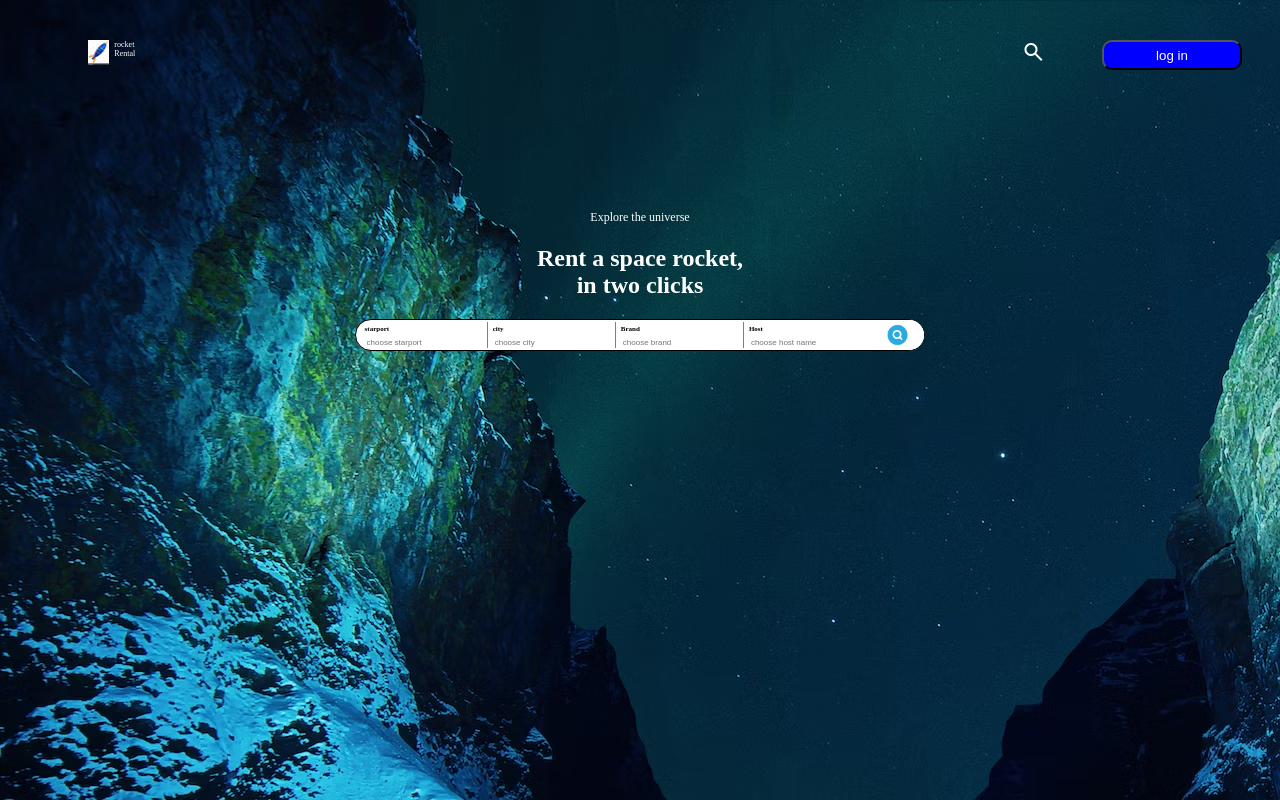
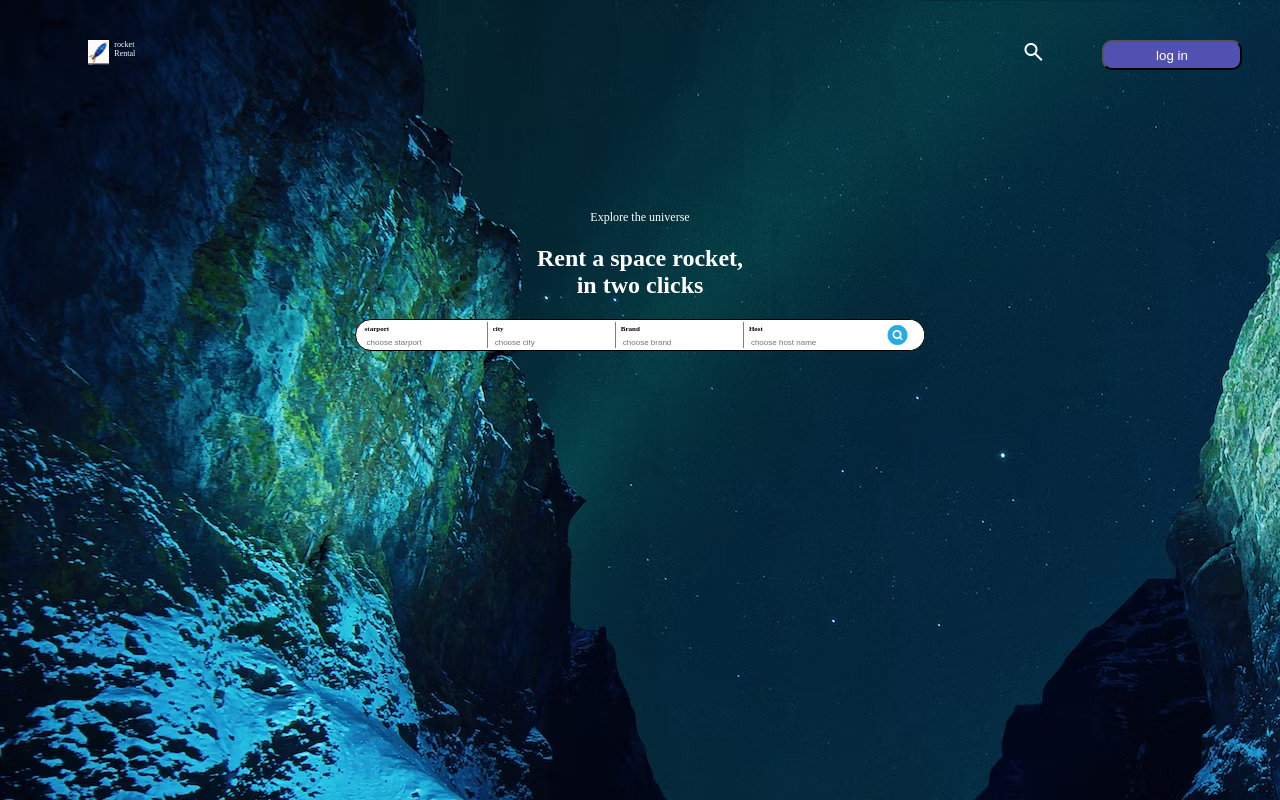
Before and after one commit to nelsonmakori/rocket-project, a plain HTML site: page index.html in a window 1280 px wide. Drawn offline with nearby package versions, Linux system fonts and the light colour scheme.

Commit message:
Update rocket.css

```diff
--- a/rocket.css
+++ b/rocket.css
@@ -109,7 +109,7 @@ padding: 0;
     height: 30px;
     width: 140px;
     margin-top: 40px;
-    background-color: blue;
+    background-color: rgb(81, 81, 177);
     color:white;
     margin-right: 30px;
     border-radius: 10px;
```
